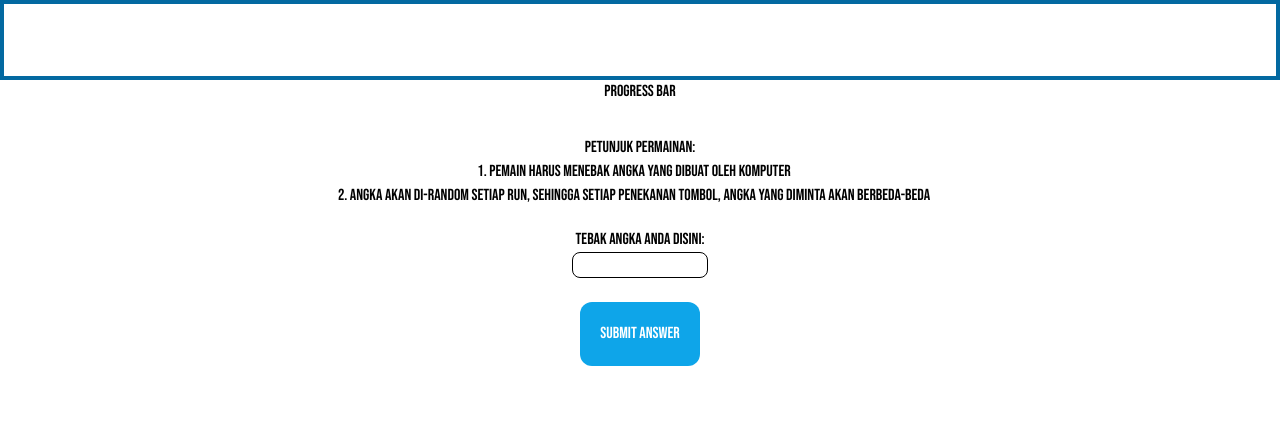
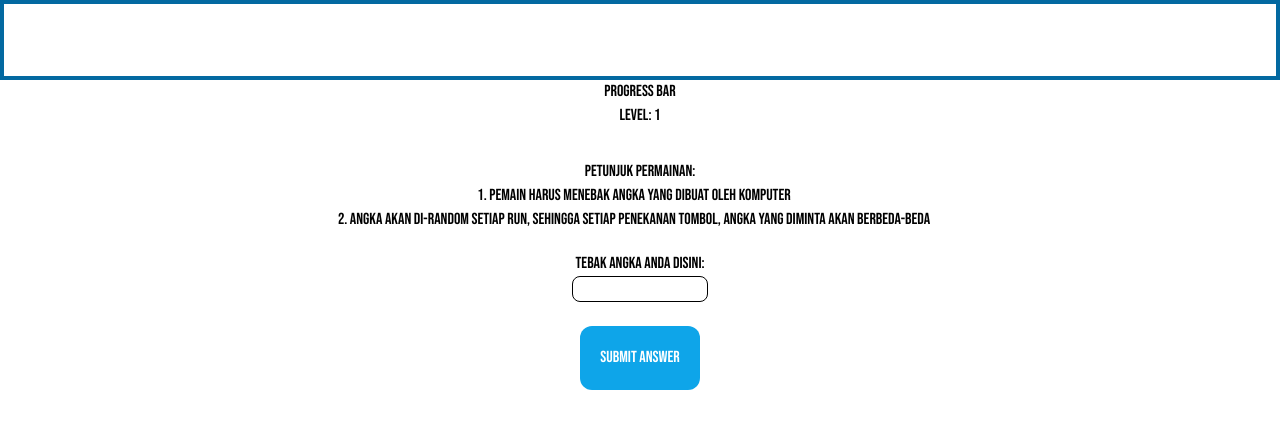
Before and after one commit to burjoy/Random-Counter, a plain HTML site: page index.html in a window 1280 px wide. Drawn offline with nearby package versions, Linux system fonts and the light colour scheme.

Commit message:
Update index.html
Add level counter

```diff
--- a/index.html
+++ b/index.html
@@ -22,6 +22,7 @@
 			<div id="progress"></div>
 		</div>
 		<p class="text-center">Progress Bar</p>
+		<p class="text-center" id="level">Level: 1</p>
 	</header>
 
 	<article class="font-['Bebas_Neue']">
```
